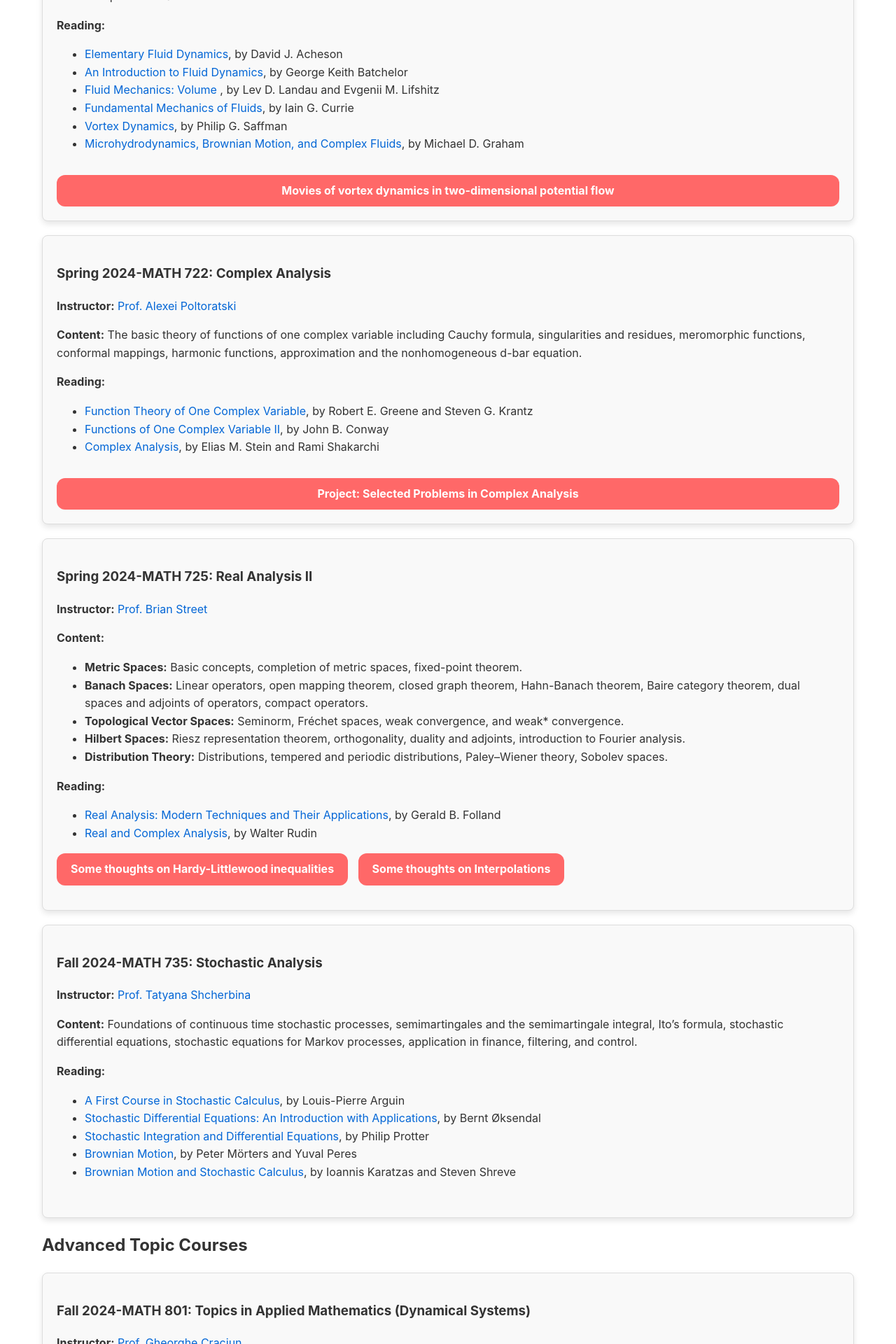
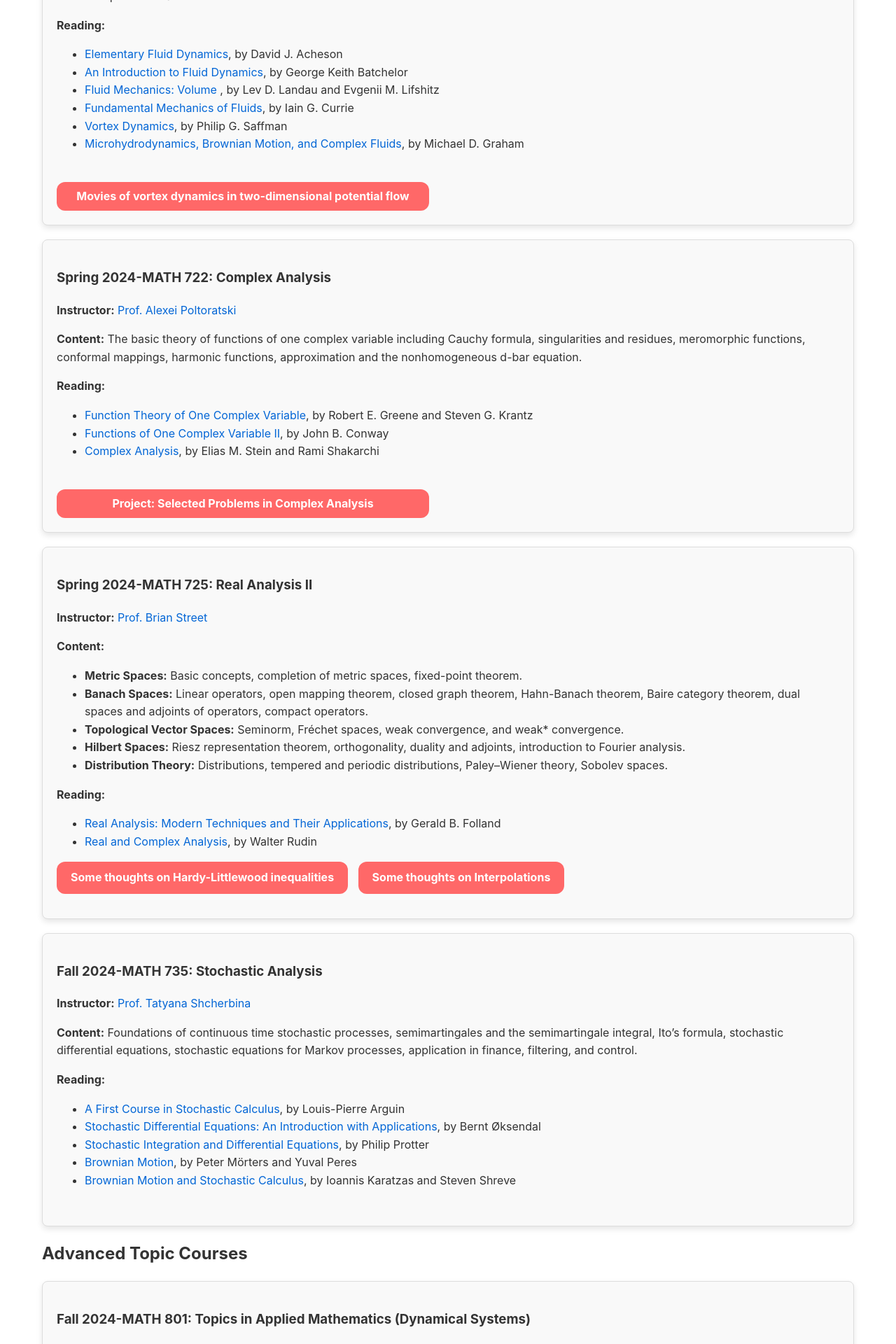
Before and after one commit to Yoon-1023/Yoon-1023.github.io, a Jekyll site: the page built from courses.md, in a window 1280 px wide. Shown: the part 832-2752 px from the top of the page at 70% size. Built offline with Jekyll 4.4.1, drawn with Linux system fonts in a browser that asks for light colours.

Commit message:
Update courses.md

```diff
--- a/courses.md
+++ b/courses.md
@@ -73,9 +73,8 @@
     <li> <a href="#graham">Microhydrodynamics, Brownian Motion, and Complex Fluids</a>, by Michael D. Graham</li>
 </ul>
     </div>
-    <div style="display: inline-block; padding: 10px 20px; background-color: #ff6868; border-radius: 12px; text-align: center;">
-    <a href="/courses/vortex_dynamics/" style="text-decoration: none; color: white; font-weight: bold;">Movies of vortex dynamics in two-dimensional potential flow</a>
-</div>
+    <!-- Button using the reusable class -->
+    <a href="/courses/vortex_dynamics/" class="details-button">Movies of vortex dynamics in two-dimensional potential flow</a>
 </div>
 
 <div class="course-box">
@@ -91,9 +90,8 @@
     <li> <a href="#stein-shakarchi-complex">Complex Analysis</a>, by Elias M. Stein and Rami Shakarchi</li>
 </ul>
     </div>
-    <div style="display: inline; padding: 10px 20px; background-color: #ff6868; border-radius: 12px; text-align: center;">
-    <a href="/courses/selected/" style="text-decoration: none; color: white; font-weight: bold;">Project: Selected Problems in Complex Analysis</a>
-</div>
+    <!-- Button using the reusable class -->
+    <a href="/courses/selected/" class="details-button">Project: Selected Problems in Complex Analysis</a>
 </div>
 
 <div class="course-box">
```
